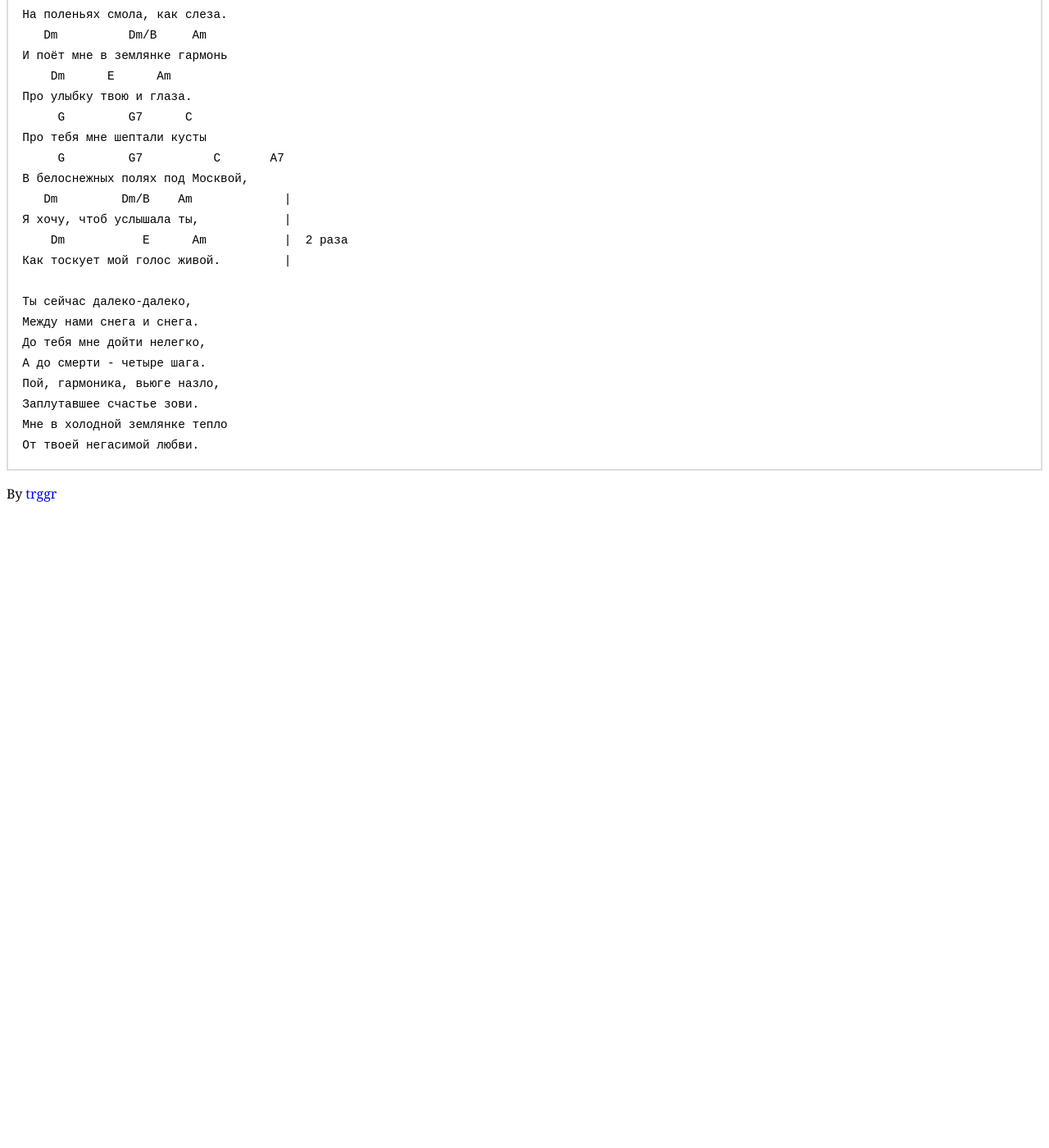
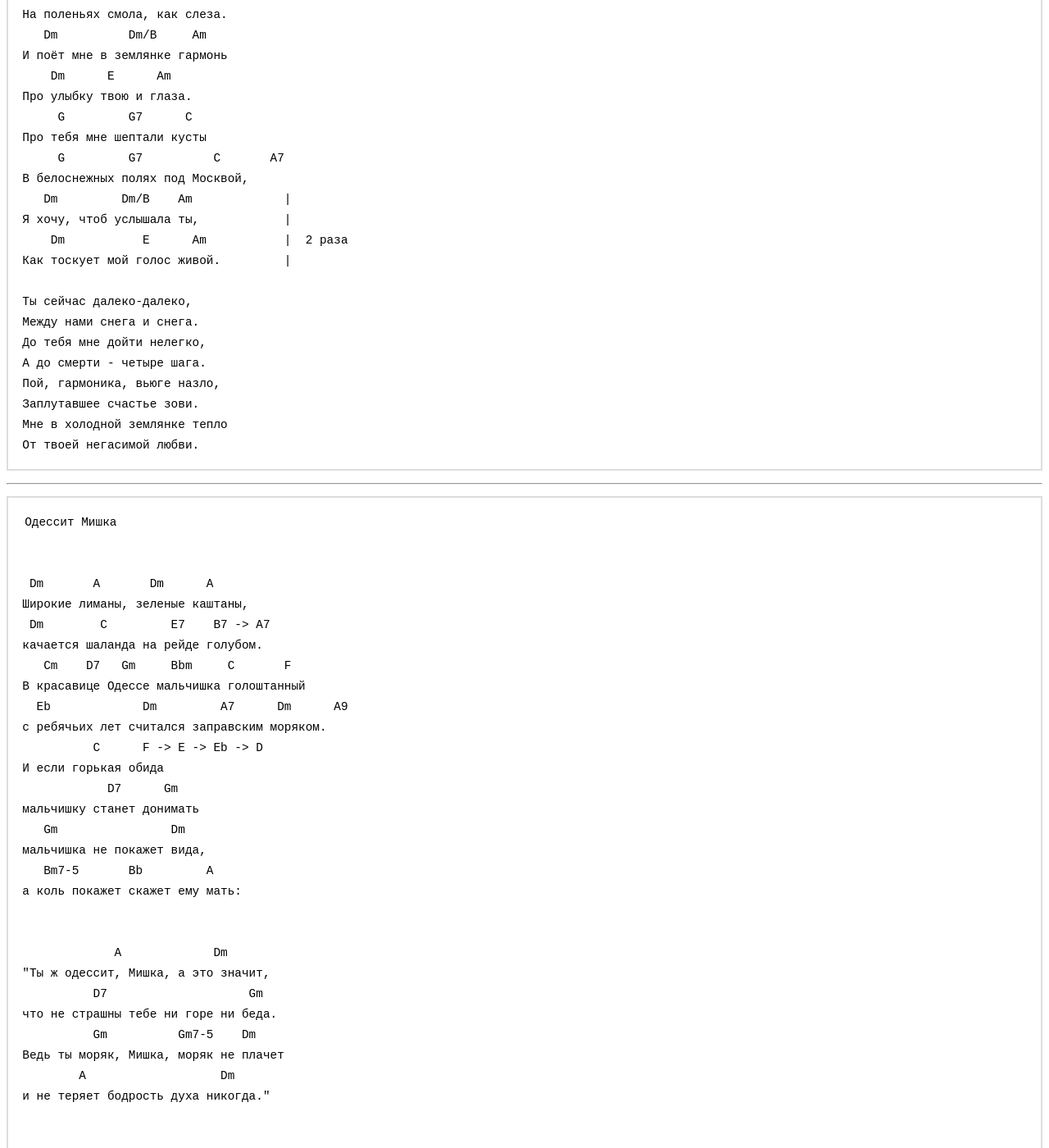
Before and after one commit to trggr/trggr.github.io, a Jekyll site: the page built from _posts/2018-11-26-v-zemlyanke.md, in a window 1280 px wide and 1400 px high, scrolled down 431 px. Shown: the whole window at 82% size. Built offline with Jekyll 4.4.1, drawn with Linux system fonts in a browser that asks for light colours; before the commit the page ends 1061 px from its top, so only the background shows below that; some of the changed text lies outside the part shown.

Commit message:
odessit mishka

```diff
--- a/_posts/2018-11-26-v-zemlyanke.md
+++ b/_posts/2018-11-26-v-zemlyanke.md
@@ -33,3 +33,65 @@
     Заплутавшее счастье зови.
     Мне в холодной землянке тепло
     От твоей негасимой любви.
+
+
+--------------------------
+    Одессит Мишка
+
+
+     Dm       A       Dm      A
+    Широкие лиманы, зеленые каштаны,
+     Dm        C         E7    B7 -> A7
+    качается шаланда на рейде голубом.
+       Cm    D7   Gm     Bbm     C       F
+    В красавице Одессе мальчишка голоштанный
+      Eb             Dm         A7      Dm      A9
+    с ребячьих лет считался заправским моряком.
+              C      F -> E -> Eb -> D
+    И если горькая обида
+                D7      Gm
+    мальчишку станет донимать
+       Gm                Dm
+    мальчишка не покажет вида,
+       Bm7-5       Bb         A
+    а коль покажет скажет ему мать:
+
+
+                 A             Dm
+    "Ты ж одессит, Мишка, а это значит,
+              D7                    Gm
+    что не страшны тебе ни горе ни беда.
+              Gm          Gm7-5    Dm
+    Ведь ты моряк, Мишка, моряк не плачет
+            A                   Dm
+    и не теряет бодрость духа никогда."
+
+
+    Широкие лиманы, поникшие каштаны,
+    красавица Одесса под вражеским огнем.
+    С горячим пулеметом, на вахте неустанно
+    молоденький парнишка в бушлатике морском.
+    И эта ночь как день вчерашний несется в крике и пальбе
+    Парнишке не бывает страшно,
+    а станет страшно скажет сам себе.
+
+               Припев
+
+    Широкие лиманы, сгоревшие каштаны,
+    и тихий скорбный шепот приспущенных знамен.
+    В глубокой тишине, без труб без барабанов
+    Одессу покидает последний батальон.
+    Хотелось лечь прикрыть бы телом
+    родные камни мостовой,
+    впервые плакать захотел он,
+    но командир обнял его рукой.
+
+              Припев
+
+    Широкие лиманы, цветущие каштаны,
+    услышали вновь шелест развернутых знамен,
+    когда вошел обратно походкою чеканной
+    в красавицу Одессу гвардейский батальон.
+    И уронив на землю розы в знак возвращенья своего,
+    наш Мишка не сдержал вдруг слезы,
+    но тут никто не молвил ничего.
```
